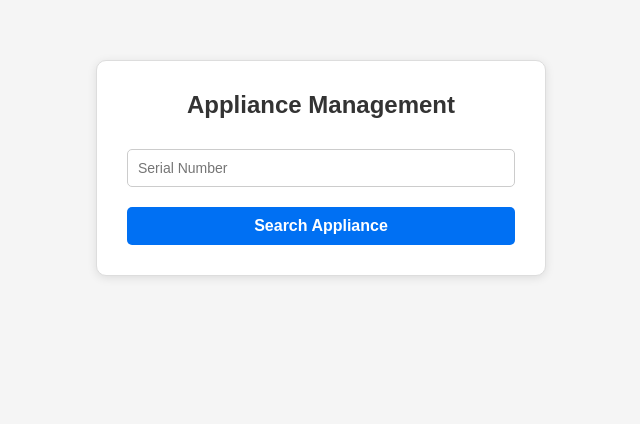
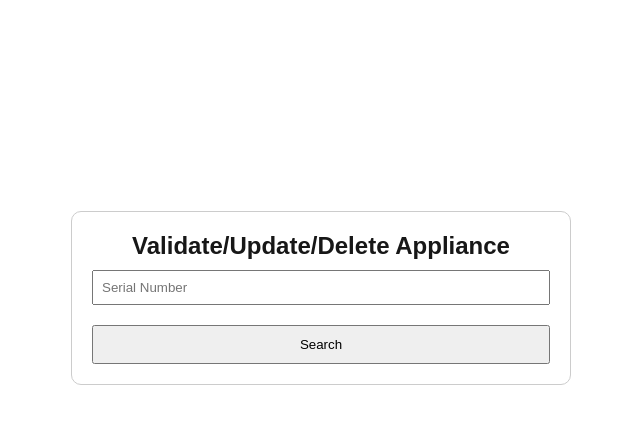
Before and after one commit to Mariia-Kolo/swd_assignment2, a Next.js app: page /pages/part-c in a window 1280 px wide. Shown: the part 232-656 px from the top of the page, without its empty margins (319-959 px from the left). Built offline with nearby package versions, Linux system fonts and the light colour scheme.

Commit message:
Updated part-c page, and wrote more appropriate css for it

```diff
--- a/app/pages/part-c/page.js
+++ b/app/pages/part-c/page.js
@@ -1,13 +1,12 @@
+"use client";
 
-
-"use client";
 import { useState } from "react";
 
 export default function PartC() {
   const [serial, setSerial] = useState("");
   const [result, setResult] = useState(null);
   const [brand, setBrand] = useState("");
-  const [model, setModel] = useState("");  // This maps to ModelNumber in DB
+  const [model, setModel] = useState("");
 
   const handleSearch = async () => {
     if (!serial.trim()) {
@@ -33,10 +32,9 @@ export default function PartC() {
 
       alert(data.message);
 
-      // Set the result and form fields from the response
       setResult(data);
       setBrand(data.brand || "");
-      setModel(data.model || "");  // model contains ModelNumber from DB
+      setModel(data.model || "");
 
     } catch (error) {
       console.error("Search error:", error);
@@ -55,9 +53,9 @@ export default function PartC() {
         method: "PUT",
         headers: { "Content-Type": "application/json" },
         body: JSON.stringify({
-          serial: serial,  // SerialNumber
-          brand: brand,    // Brand
-          model: model     // ModelNumber
+          serial: serial,
+          brand: brand,
+          model: model
         })
       });
 
@@ -103,7 +101,6 @@ export default function PartC() {
 
       alert(data.message || "Deleted successfully");
 
-      // Reset all form fields
       setResult(null);
       setSerial("");
       setBrand("");
@@ -120,134 +117,71 @@ export default function PartC() {
       display: "flex",
       justifyContent: "center",
       alignItems: "center",
-      minHeight: "100vh",
-      padding: "20px",
-      backgroundColor: "#f5f5f5"
+      height: "100vh",
+      marginTop: "130px",
+      marginBottom: "130px"
     }}>
       <div
         style={{
-          padding: "30px",
-          border: "1px solid #ddd",
+          padding: "20px",
+          border: "1px solid #ccc",
           borderRadius: "10px",
-          width: "100%",
-          maxWidth: "450px",
-          textAlign: "center",
-          backgroundColor: "white",
-          boxShadow: "0 2px 10px rgba(0,0,0,0.1)"
+          width: "500px",
+          textAlign: "center"
         }}
       >
-        <h2 style={{ marginBottom: "20px", color: "#333" }}>Appliance Management</h2>
+        <h2>Validate/Update/Delete Appliance</h2>
 
         <input
           placeholder="Serial Number"
           value={serial}
-          style={{
-            margin: "10px 0",
-            width: "100%",
-            padding: "10px",
-            border: "1px solid #ccc",
-            borderRadius: "5px",
-            fontSize: "14px"
-          }}
+          style={{ margin: "10px 0", width: "100%", padding: "8px" }}
           onChange={(e) => setSerial(e.target.value)}
         />
 
         <button
           onClick={handleSearch}
-          style={{
-            marginTop: "10px",
-            padding: "10px",
-            width: "100%",
-            backgroundColor: "#0070f3",
-            color: "white",
-            border: "none",
-            borderRadius: "5px",
-            cursor: "pointer",
-            fontSize: "16px",
-            fontWeight: "bold"
-          }}
+          style={{ marginTop: "10px", padding: "10px", width: "100%" }}
         >
-          Search Appliance
+          Search
         </button>
 
         {result && (
-          <div style={{ marginTop: "25px", borderTop: "1px solid #eee", paddingTop: "20px" }}>
-            <h3 style={{ marginBottom: "15px", color: "#0070f3" }}>Appliance Details</h3>
-
-            <div>
-              <label style={{ display: "block", marginTop: "10px", fontWeight: "bold", textAlign: "left" }}>
-                Brand
-              </label>
+          <div style={{ marginTop: "20px" }}>
+            <p style={{ display: "flex", justifyContent: "left", marginBottom: "5px" }}>Brand:</p>
             <input
               value={brand}
-                style={{
-                  margin: "5px 0 15px 0",
-                  width: "100%",
-                  padding: "8px",
-                  border: "1px solid #ccc",
-                  borderRadius: "5px"
-                }}
+              style={{ margin: "10px 0", width: "100%", padding: "8px" }}
               onChange={(e) => setBrand(e.target.value)}
+              placeholder="Brand"
             />
-            </div>
 
-            <div>
-              <label style={{ display: "block", marginTop: "10px", fontWeight: "bold", textAlign: "left" }}>
-                Model Number
-              </label>
+            <p style={{ display: "flex", justifyContent: "left", marginBottom: "5px" }}>Model Number:</p>
             <input
               value={model}
-                style={{
-                  margin: "5px 0 15px 0",
-                  width: "100%",
-                  padding: "8px",
-                  border: "1px solid #ccc",
-                  borderRadius: "5px"
-                }}
+              style={{ margin: "10px 0", width: "100%", padding: "8px" }}
               onChange={(e) => setModel(e.target.value)}
+              placeholder="Model Number"
             />
-            </div>
 
             {result.applianceType && (
-              <div style={{ textAlign: "left", marginTop: "10px", color: "#666" }}>
-                <small>Type: {result.applianceType}</small>
-              </div>
+              <p style={{ display: "flex", justifyContent: "left", fontSize: "14px", color: "#666", marginTop: "10px" }}>
+                Type: {result.applianceType}
+              </p>
             )}
 
             <button
               onClick={handleUpdate}
-              style={{
-                marginTop: "15px",
-                padding: "10px",
-                width: "100%",
-                backgroundColor: "#28a745",
-                color: "white",
-                border: "none",
-                borderRadius: "5px",
-                cursor: "pointer",
-                fontSize: "14px",
-                fontWeight: "bold"
-              }}
+              style={{ marginTop: "10px", padding: "10px", width: "100%" }}
             >
-              Update Appliance
+              Update
             </button>
 
             <button
               onClick={handleDelete}
-              style={{
-                marginTop: "10px",
-                padding: "10px",
-                width: "100%",
-                backgroundColor: "#dc3545",
-                color: "white",
-                border: "none",
-                borderRadius: "5px",
-                cursor: "pointer",
-                fontSize: "14px",
-                fontWeight: "bold"
-              }}
+              style={{ marginTop: "10px", padding: "10px", width: "100%" }}
             >
-              Delete Appliance
+              Delete
             </button>
           </div>
         )}
```
Lines whose indentation alone changed are shown as unchanged.
